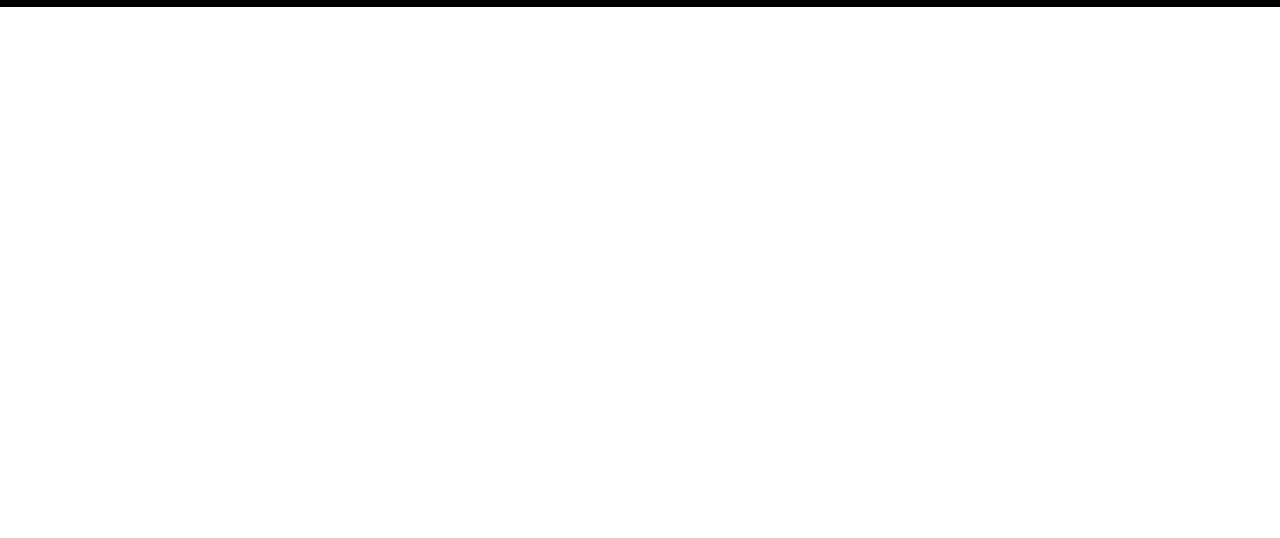
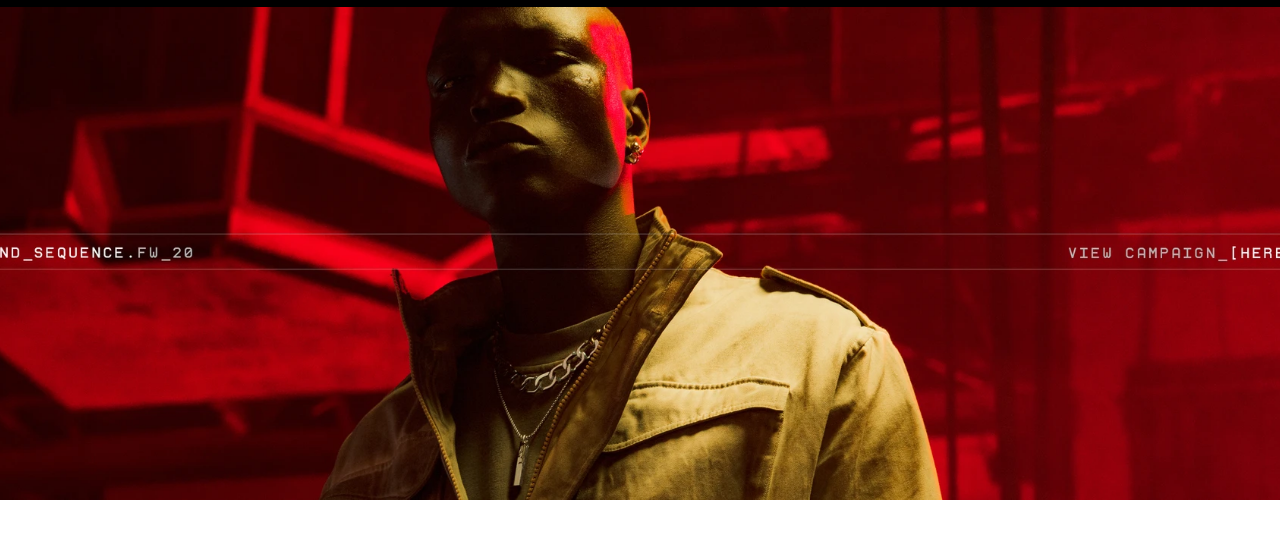
Before and after one commit to devferx/italy, a plain HTML site: page index.html in a window 1280 px wide. Shown: the part 50-588 px from the top of the page. Drawn offline with Linux system fonts and the light colour scheme.

Commit message:
:lipstick: [ADD] Header

```diff
--- a/assets/css/styles.css
+++ b/assets/css/styles.css
@@ -41,3 +41,9 @@ html {
 .navbar__menu__item-bold {
   font-weight: 600;
 }
+
+.hero-image {
+  width: 100%;
+  height: 493px;
+  object-fit: cover;
+}
--- a/index.html
+++ b/index.html
@@ -31,5 +31,12 @@
         <li class="navbar__menu__item-bold"><a href="#">CART (0)</a></li>
       </ul>
     </nav>
+    <header>
+      <img
+        class="hero-image"
+        src="./assets/images/hero-image.png"
+        alt="Header Image"
+      />
+    </header>
   </body>
 </html>
```
